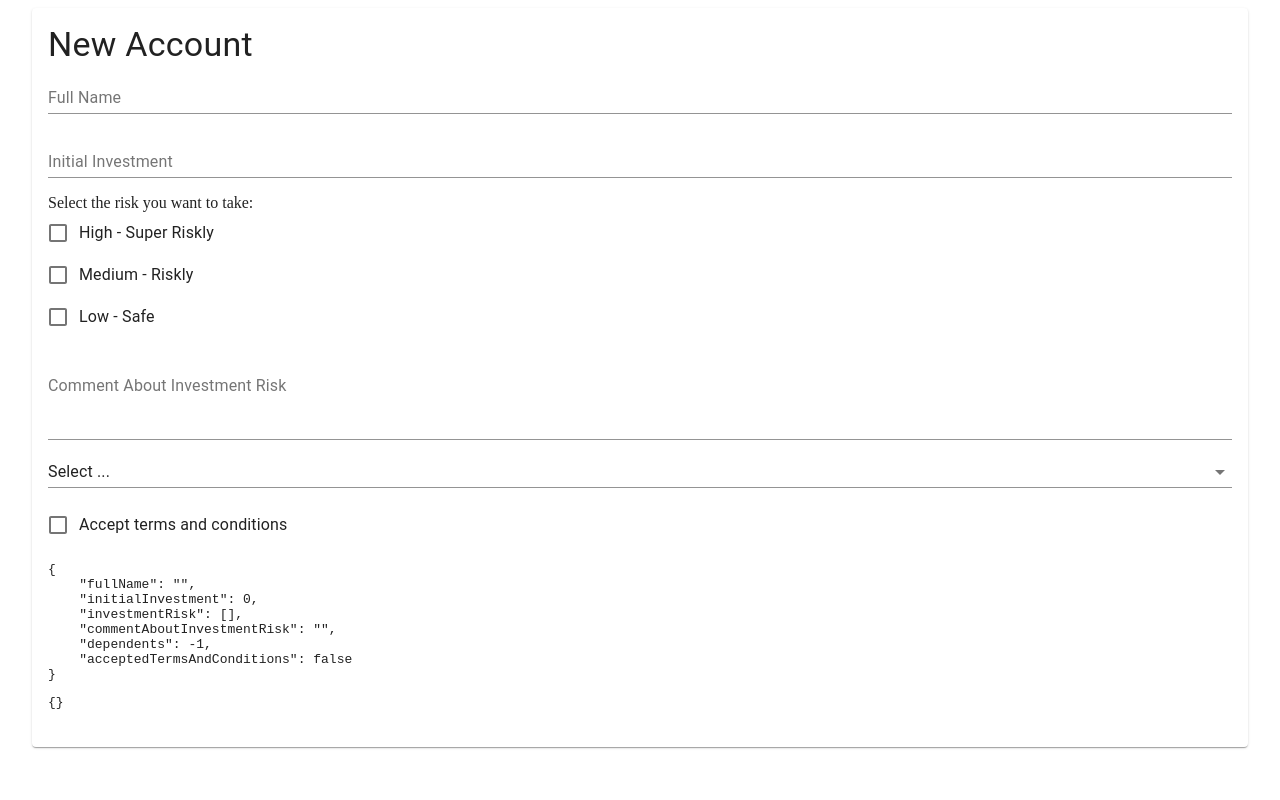
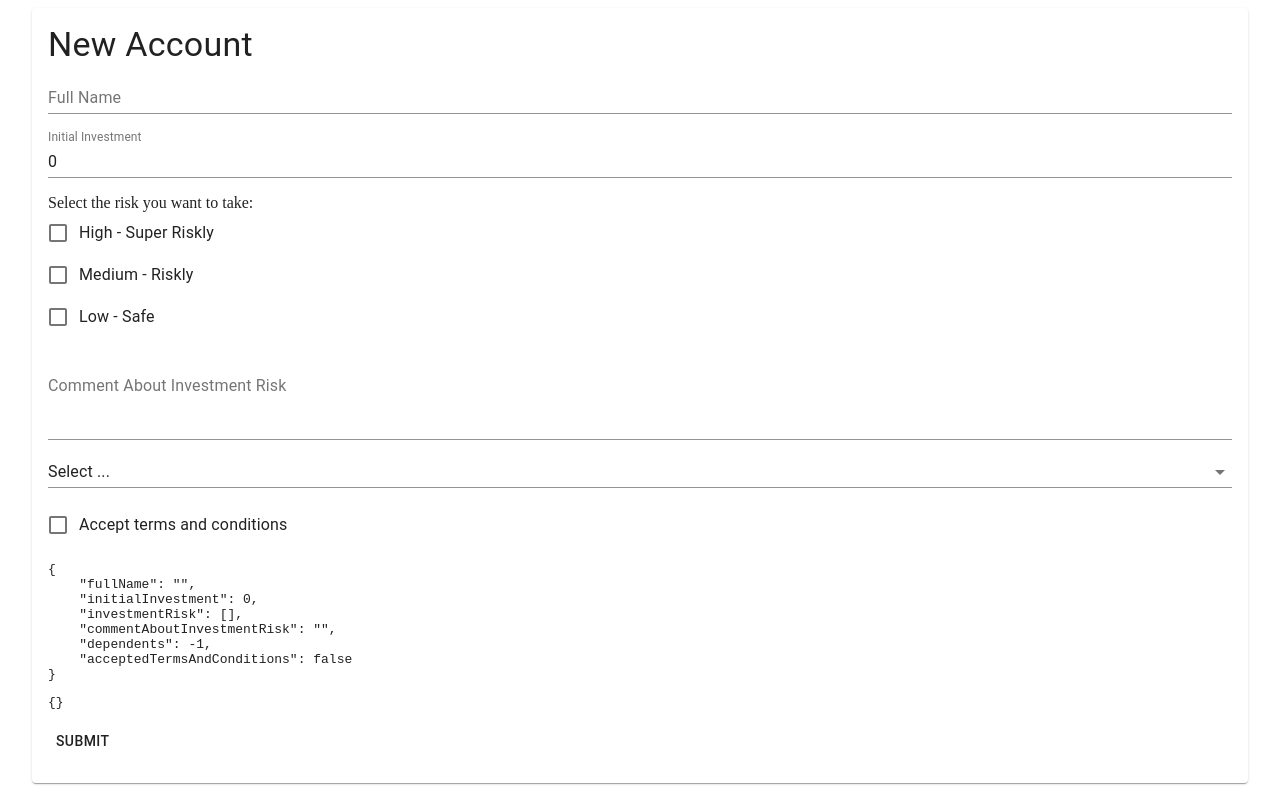
Before and after one commit to felixnguon/my-react, a React (Create React App) app: page / in a window 1280 px wide. Built offline with nearby package versions, Linux system fonts and the light colour scheme.

Commit message:
Handling submitting

```diff
--- a/src/FormDemo.tsx
+++ b/src/FormDemo.tsx
@@ -36,8 +36,19 @@ export function FormDemo() {
                       })
                     })
                   }
-                initialValues={initialValues} onSubmit={() => {}}>
-                    {({values, errors, touched}) => (
+                initialValues={initialValues} onSubmit={(values, formikHelpers) => {
+
+                    //Why do we have return a promise
+                    return new Promise(res => {
+                        setTimeout(() => {
+                            console.log(values);
+                            console.log(formikHelpers);
+                            console.log('---------');
+                            res();
+                        }, 5000);
+                    })
+                }}>
+                    {({values, errors, isSubmitting, isValidating}) => (
                         <Form>
                            <Box marginBottom={2}>
                                 <FormGroup>
@@ -48,7 +59,7 @@ export function FormDemo() {
                             </Box>
                             <Box marginBottom={2}>
                                 <FormGroup>
-                                    <Field name="initialinvestment" type="number"  as={TextField}
+                                    <Field name="initialInvestment" type="number"  as={TextField}
                     label="Initial Investment"/>
                                 </FormGroup>
                             </Box>
@@ -100,7 +111,7 @@ export function FormDemo() {
                             {/* Too see current values of the form */}
                             <pre>{JSON.stringify(values, null, 4)}</pre>
                             <pre>{JSON.stringify(errors, null, 4)}</pre>
-
+                            <Button type="submit" disabled={isSubmitting || isValidating}>Submit</Button>
                         </Form>
                     )}
                 </Formik>
```
